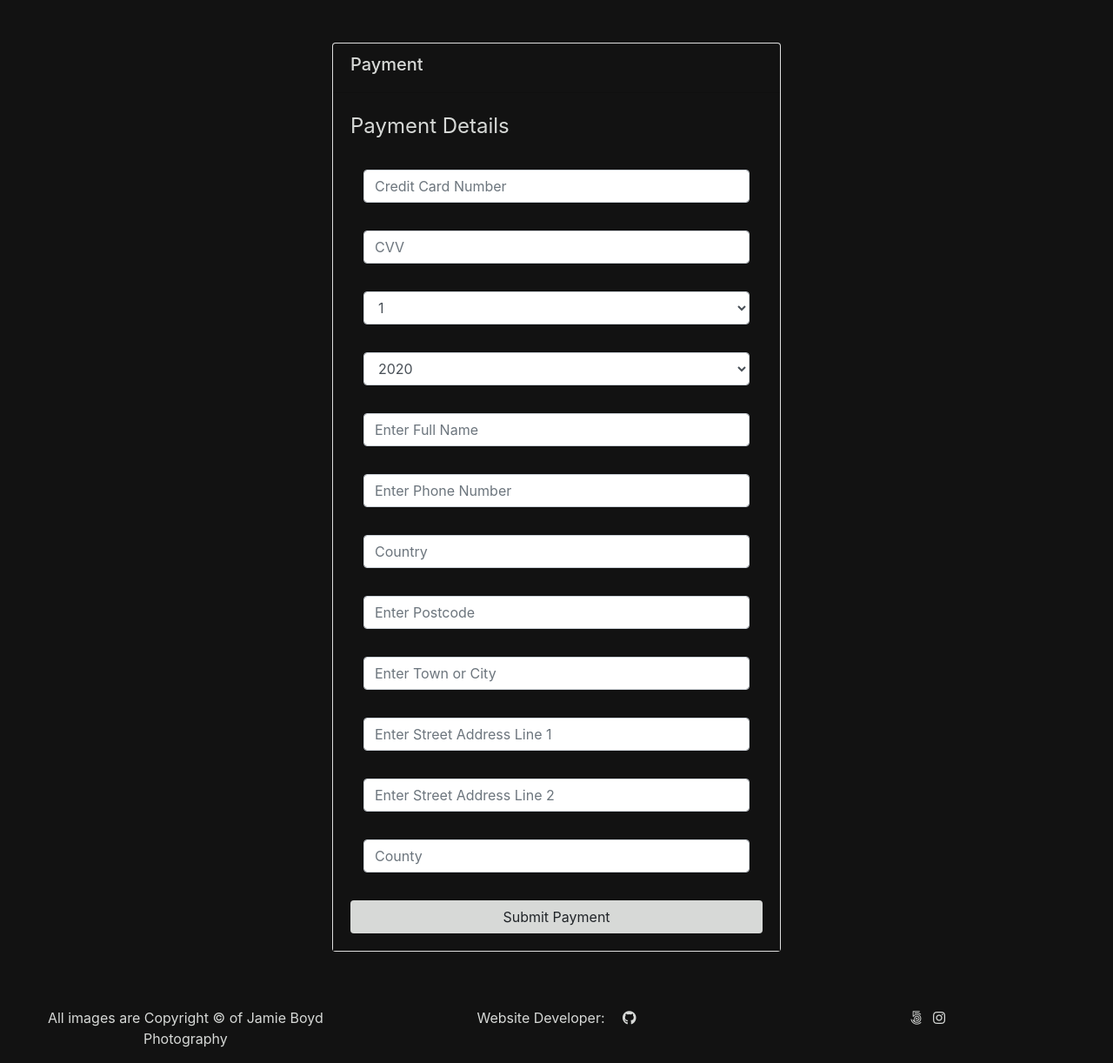
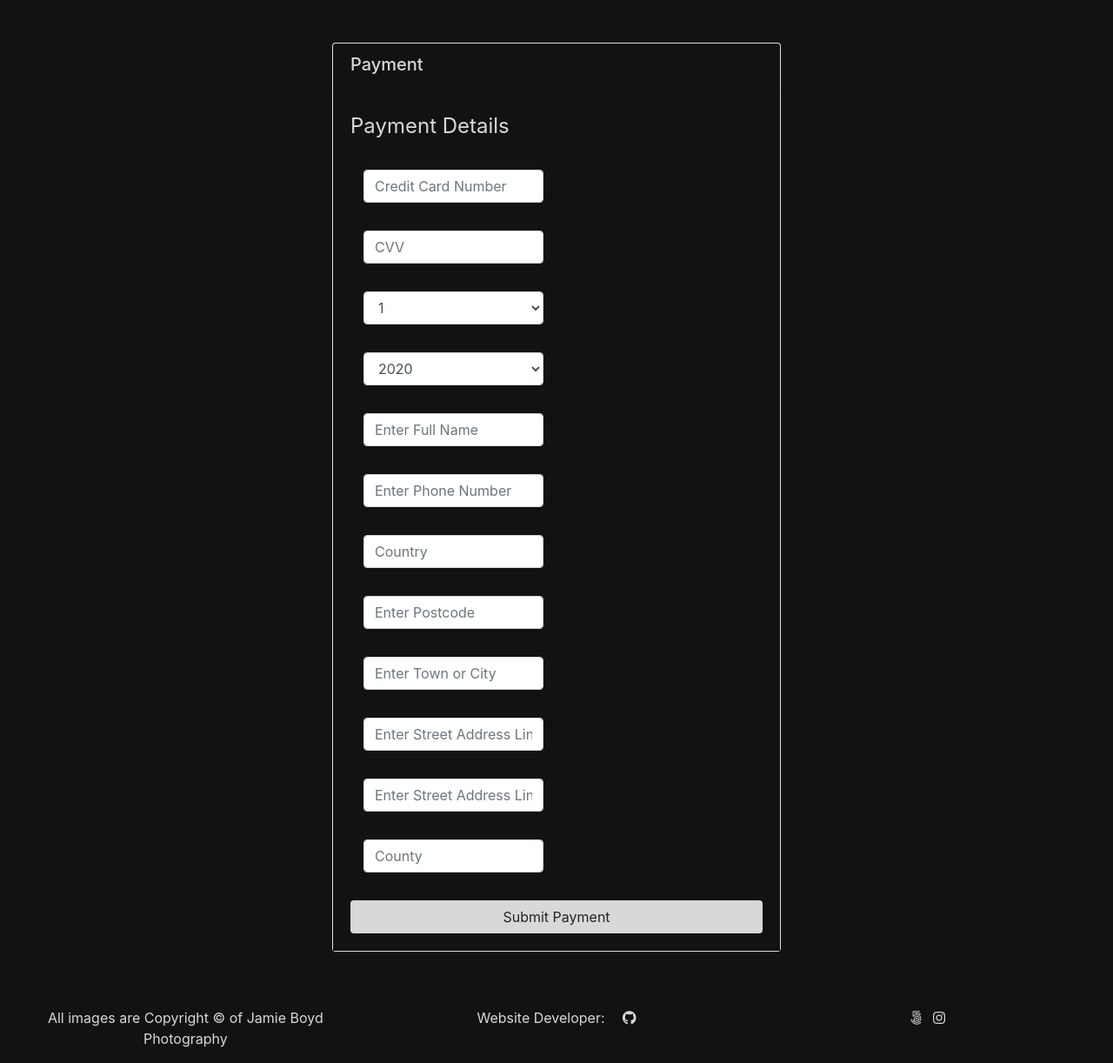
Before and after one commit to jboyd8/jamieboydphotography, a Django app: template templates/checkout/checkout.html in a window 1280 px wide. Shown: the part 279-1501 px from the top of the page at 87% size. Run offline with Django 3.2, Linux system fonts and the light colour scheme; tables that the repository leaves empty hold one stand-in row (values such as "Sample post"); the template is opened without the code that fills it: values that come from a table or form of the project are taken from there, most other values are stand-ins (such as "Sample title", 1, 10 or a date in 2020); data that the repository does not hold is empty; some libraries are stand-ins or nearby versions.

Commit message:
feat: added responsive classes for the form

```diff
--- a/templates/checkout/checkout.html
+++ b/templates/checkout/checkout.html
@@ -43,11 +43,11 @@
                         </div>
                         <!-- Hidden field to help prevent attacks -->
                         {% csrf_token %}
-                        <div class="form-group col-12">
+                        <div class="form-group col-12 col-md-6">
                             <!-- Pass through payment form from Checkout view -->
                             {{ payment_form }}
                         </div>
-                        <div class="form-group col-12">
+                        <div class="form-group col-12 col-md-6">
                             <!-- Pass through order form from checkout view -->
                             {{ order_form }}
                         </div>
```
